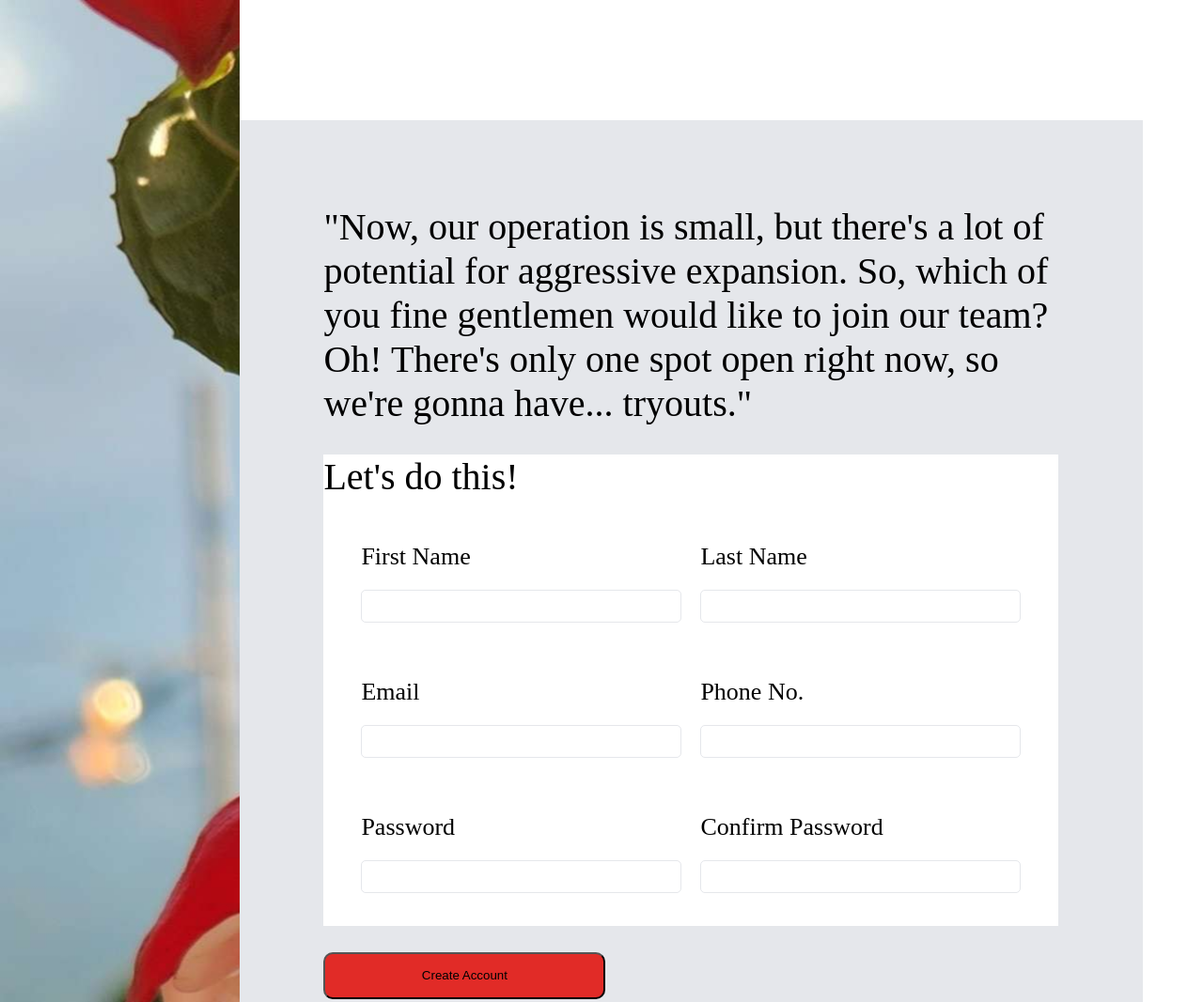
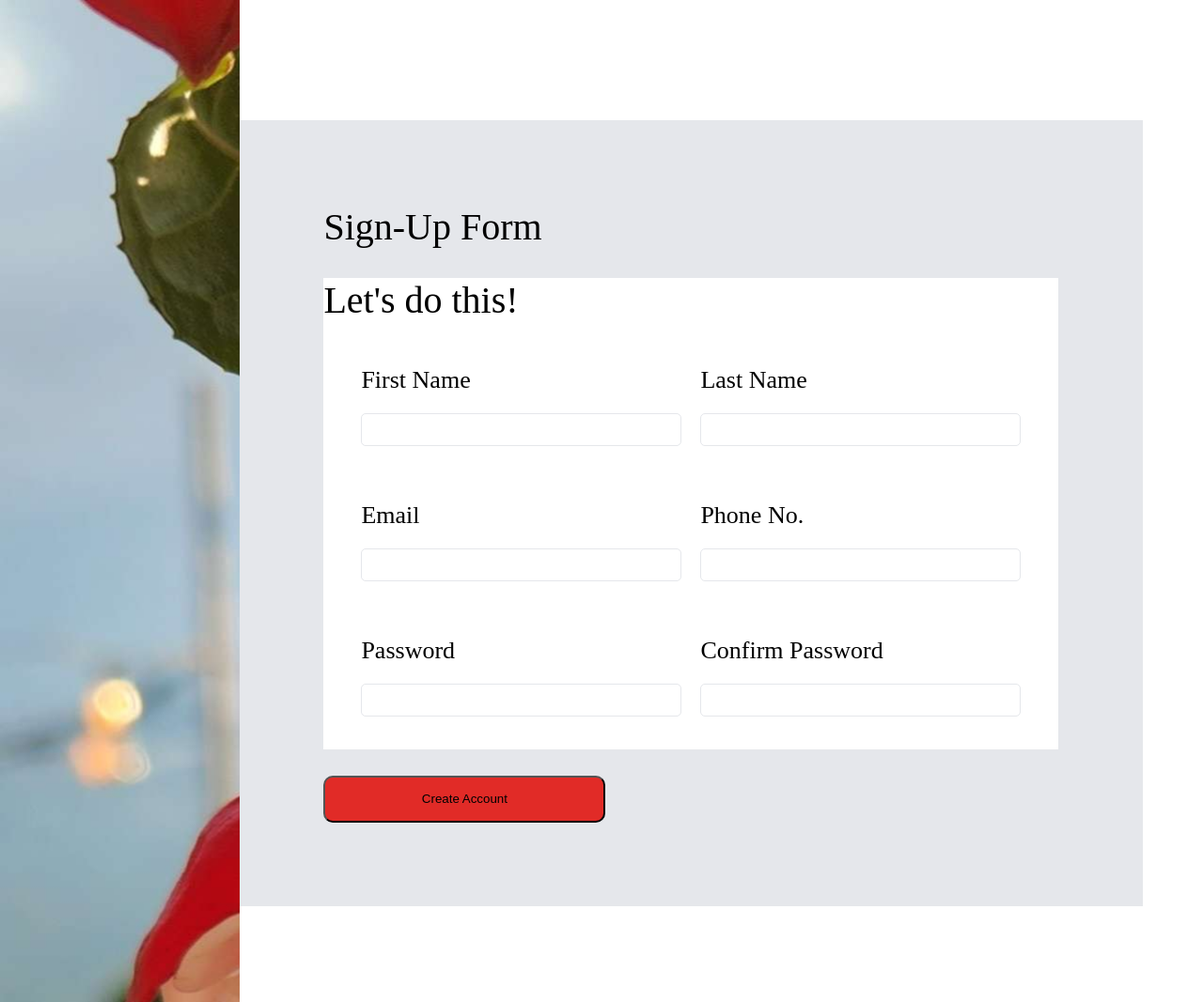
Before and after one commit to Advaitmenon1106/sign-up-form, a plain HTML site: page index.html in a window 1280 px wide. Shown: the top 1067 px of the page at 94% size. Drawn offline with Linux system fonts and the light colour scheme; a web font is replaced by a local one.

Commit message:
Changed the hero text.

```diff
--- a/index.html
+++ b/index.html
@@ -11,9 +11,7 @@
     <div class="sign-up">
             <div class="imgDiv"><img src="flower2.jpg" alt="flower_picture"></div>
         <div class="promotional-text" id="promotionalText">
-            "Now, our operation is small, but there's a lot of potential for aggressive expansion.
-            So, which of you fine gentlemen would like to join our team?
-            Oh! There's only one spot open right now, so we're gonna have... tryouts."
+            Sign-Up Form
             <div class="form-box">
                 Let's do this!
 
```
